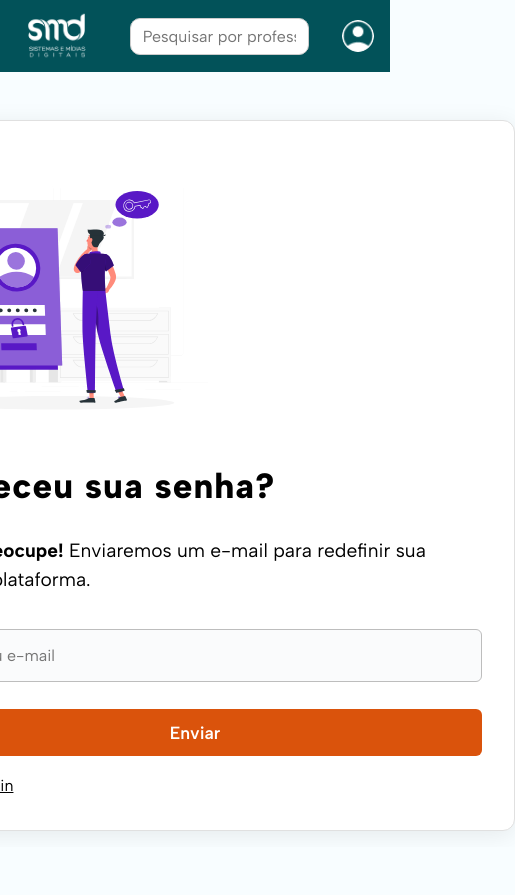
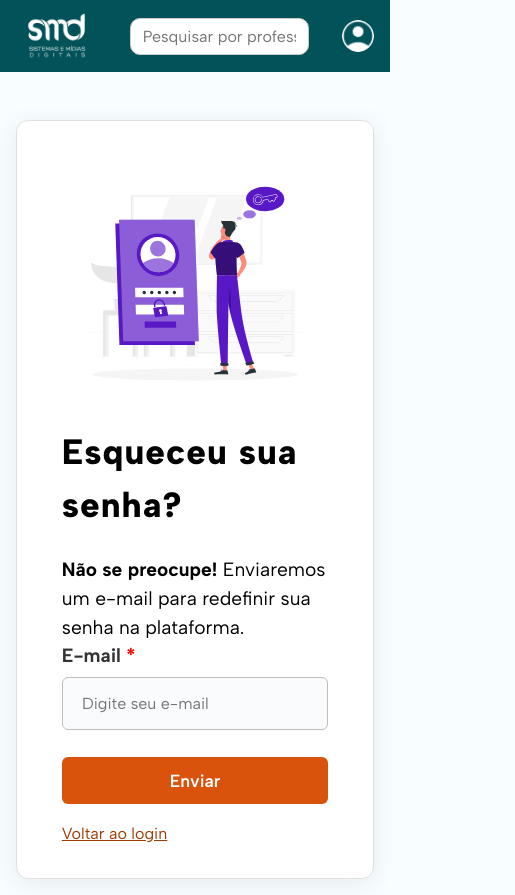
Before and after one commit to TheBugs-io/cadeasala-front, a React (Vite) app: page /forgot-password in a window 390 px wide. Shown: the whole page, 515 px wide, since content can reach past the window. Before the commit the page ends 847 px from the top, so only its background shows below. Built offline with nearby package versions, Linux system fonts and the light colour scheme; no server answers.

Commit message:
fix: responsive in mobile breakpoints

```diff
--- a/src/app/Features/AuthPage/Components/LoginForm.jsx
+++ b/src/app/Features/AuthPage/Components/LoginForm.jsx
@@ -1,6 +1,5 @@
 import { useState } from "react";
 import { Link, useNavigate, useLocation } from "react-router-dom";
-import banner1 from "../../../assets/banner/banner1.png";
 import loginImage from "../../../assets/login/Login-rafiki.svg";
 import "../../../styles/Login.css";
 import { useAuth } from "../../../contexts/AuthContext";
@@ -45,12 +44,12 @@ const LoginForm = () => {
 
   return (
     <div className="login-container">
-      <img src={banner1} alt="Banner de login" />
       <form
         onSubmit={handleSubmit}
         className="form-container"
         autoComplete="on"
       >
+        {/* TODO: Alterar a imagem do login */}
         <img src={loginImage} className="image-forms-container" alt="Login" />
         <div className="form-title">Login</div>
         <div className="form-group">
@@ -98,7 +97,6 @@ const LoginForm = () => {
           </Link>
         </div>
       </form>
-      <img src={banner1} alt="Banner de login" />
     </div>
   );
 };
--- a/src/app/styles/Login.css
+++ b/src/app/styles/Login.css
@@ -8,7 +8,7 @@
   padding: 1rem;
 }
 
-.image-forms-container{
+.image-forms-container {
   width: 300px;
   height: auto;
 }
@@ -31,7 +31,7 @@
   letter-spacing: 1px;
 }
 
-.form-paragraph{
+.form-paragraph {
   font-size: 1.2rem;
   word-wrap: break-word;
 }
@@ -91,7 +91,7 @@
 .form-link {
   background: none;
   border: none;
-  color: var(--text-color);
+  color: rgb(158, 60, 3);
   cursor: pointer;
   font-size: 1rem;
   text-decoration: underline;
@@ -100,7 +100,7 @@
 }
 
 .form-link:hover {
-  color: var(--text-color);
+  color: black;
 }
 
 .divider {
@@ -109,7 +109,15 @@
   margin-top: 1rem;
 }
 
-@media (min-width: 768px) {
+@media (max-width: 768px) {
+  .image-forms-container {
+    width: 100%;
+  }
+
+  .form-container {
+    min-width: 100%;
+  }
+
   .form-title {
     text-align: start;
     font-size: 2.2rem;
@@ -118,6 +126,7 @@
   .form-link-group {
     flex-direction: row;
     justify-content: space-between;
+    text-align: center;
   }
 
   .form-container {
```
